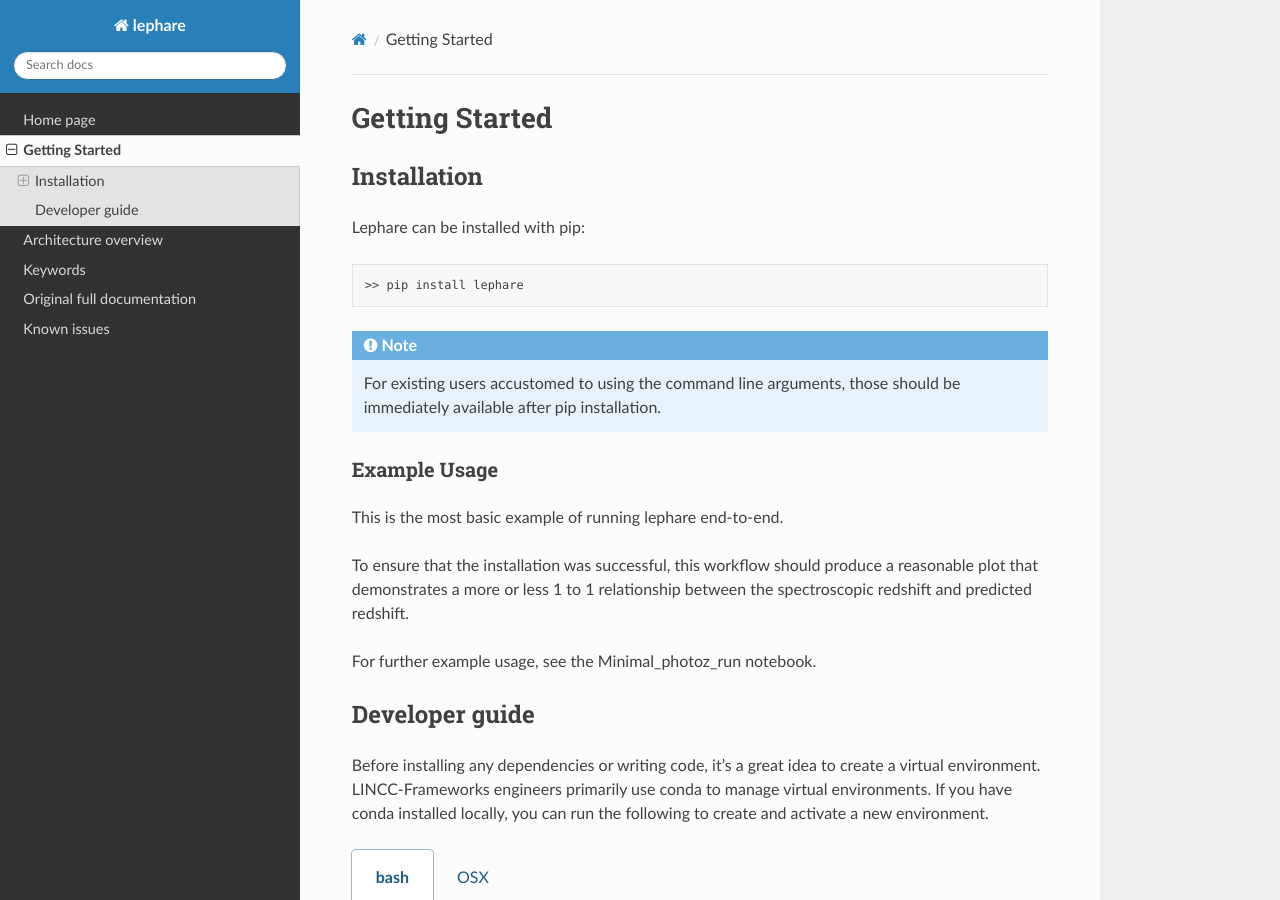
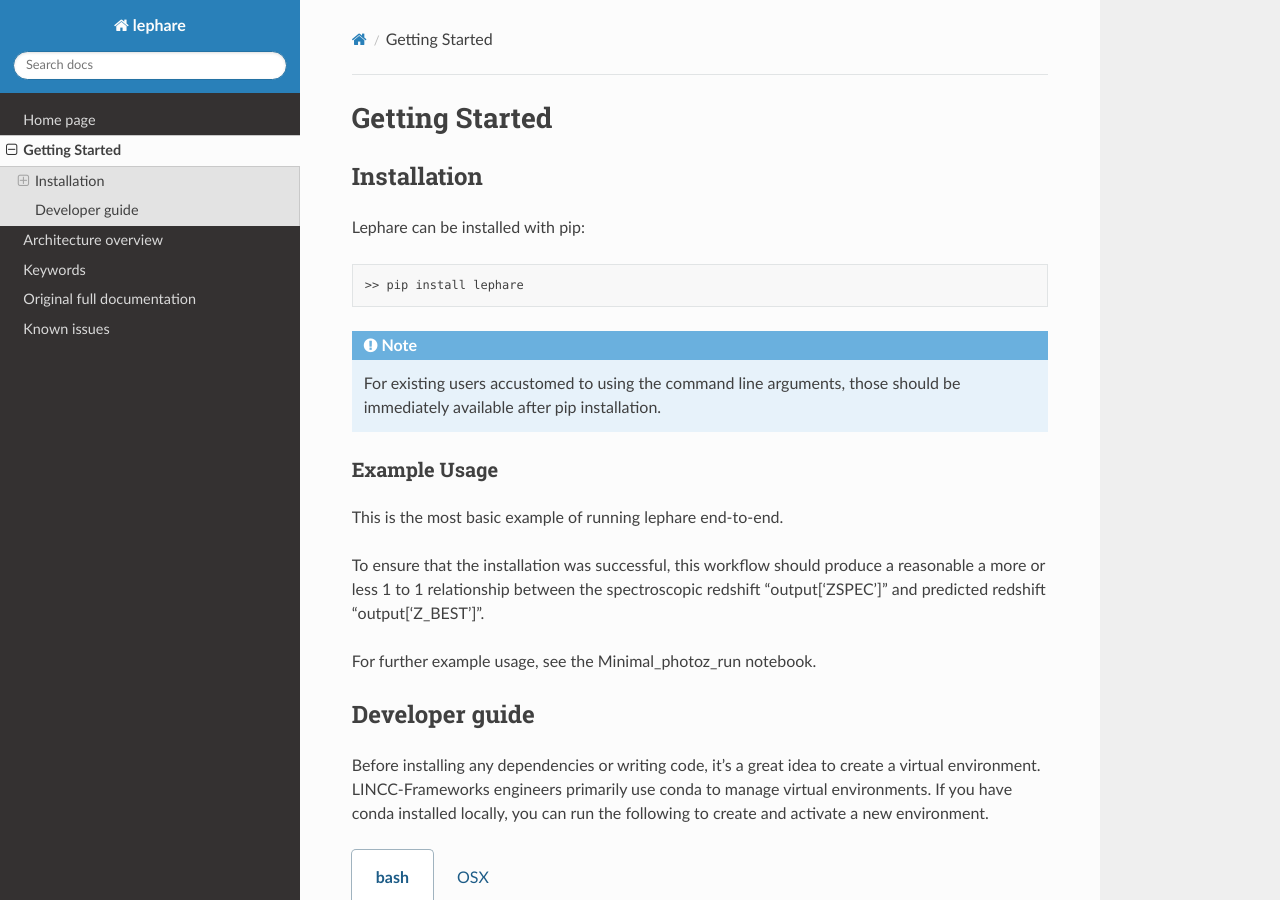
Before and after one commit to lephare-photoz/lephare, a Sphinx documentation site: the page built from docs/getting_started.rst, in a window 1280 px wide and 900 px high. Built offline with Sphinx 7.4.7 and the Read the Docs theme 2.0.0, drawn with Linux system fonts in a browser that asks for light colours; pages that are not in the unit, such as notebooks, are missing from menus; some of the changed lines change nothing that is shown.

Commit message:
Update getting_started.rst

```diff
--- a/docs/getting_started.rst
+++ b/docs/getting_started.rst
@@ -22,14 +22,17 @@
 .. codeblock
 
     import lephare as lp
-    lp.prepare()
-    lp.process()
-    matplotlib -> plot something
+    config=lp.all_types_to_keymap(lp.default_cosmos_config)
+    lp.data_retrieval.get_auxiliary_data(keymap=config, additional_files=['examples/COSMOS.in'])
+    lp.prepare(config)
+    input=Table.read(f"{lp.LEPHAREDIR}/examples/COSMOS.in")
+    output, pdfs, zgrid = lp.process(config, input)
+
 
 
 To ensure that the installation was successful, this workflow should produce a reasonable
-plot that demonstrates a  more or less 1 to 1 relationship between the spectroscopic
-redshift and predicted redshift.
+a more or less 1 to 1 relationship between the spectroscopic redshift "output['ZSPEC']"
+and predicted redshift "output['Z_BEST']".
 
 For further example usage, see the Minimal_photoz_run notebook.
 
```
